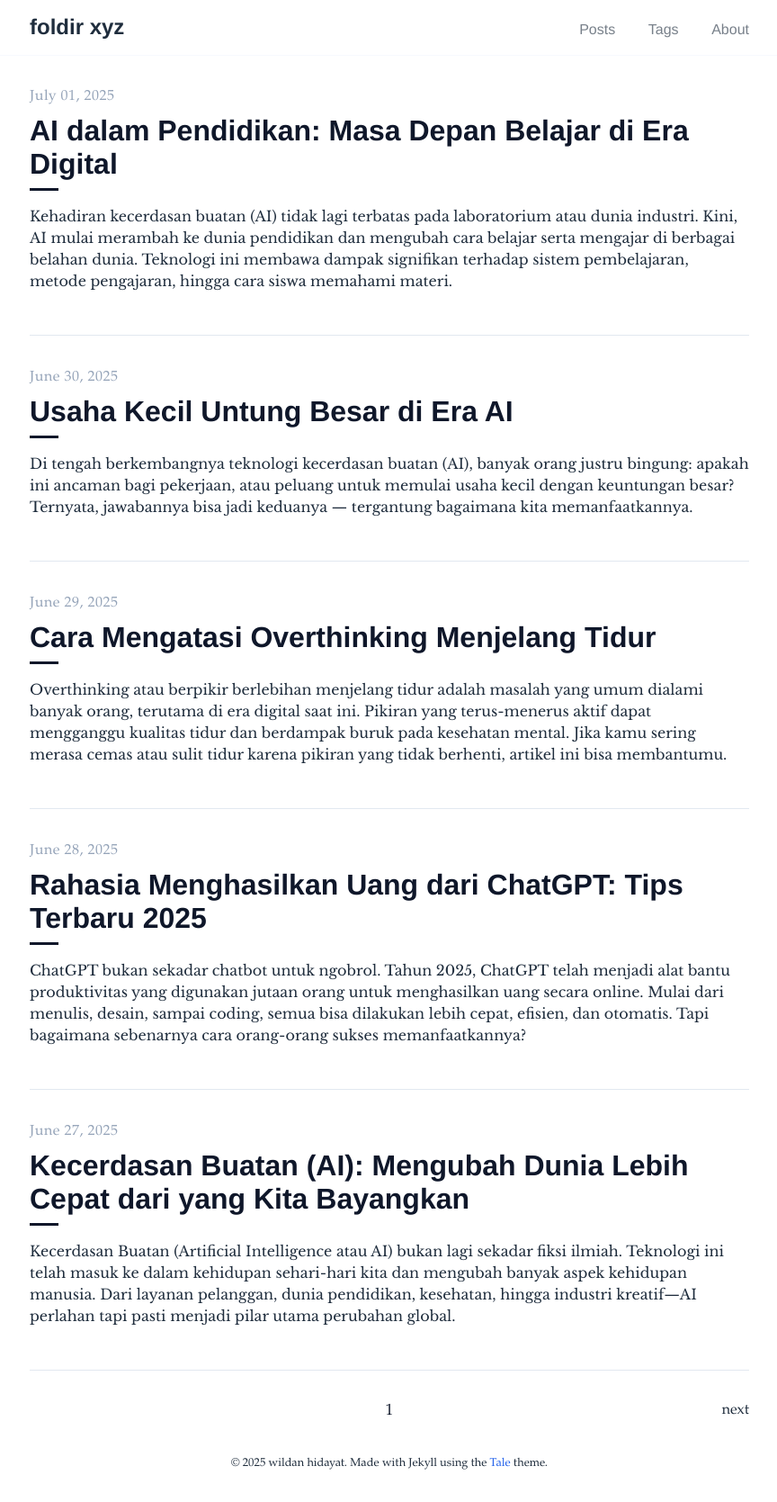
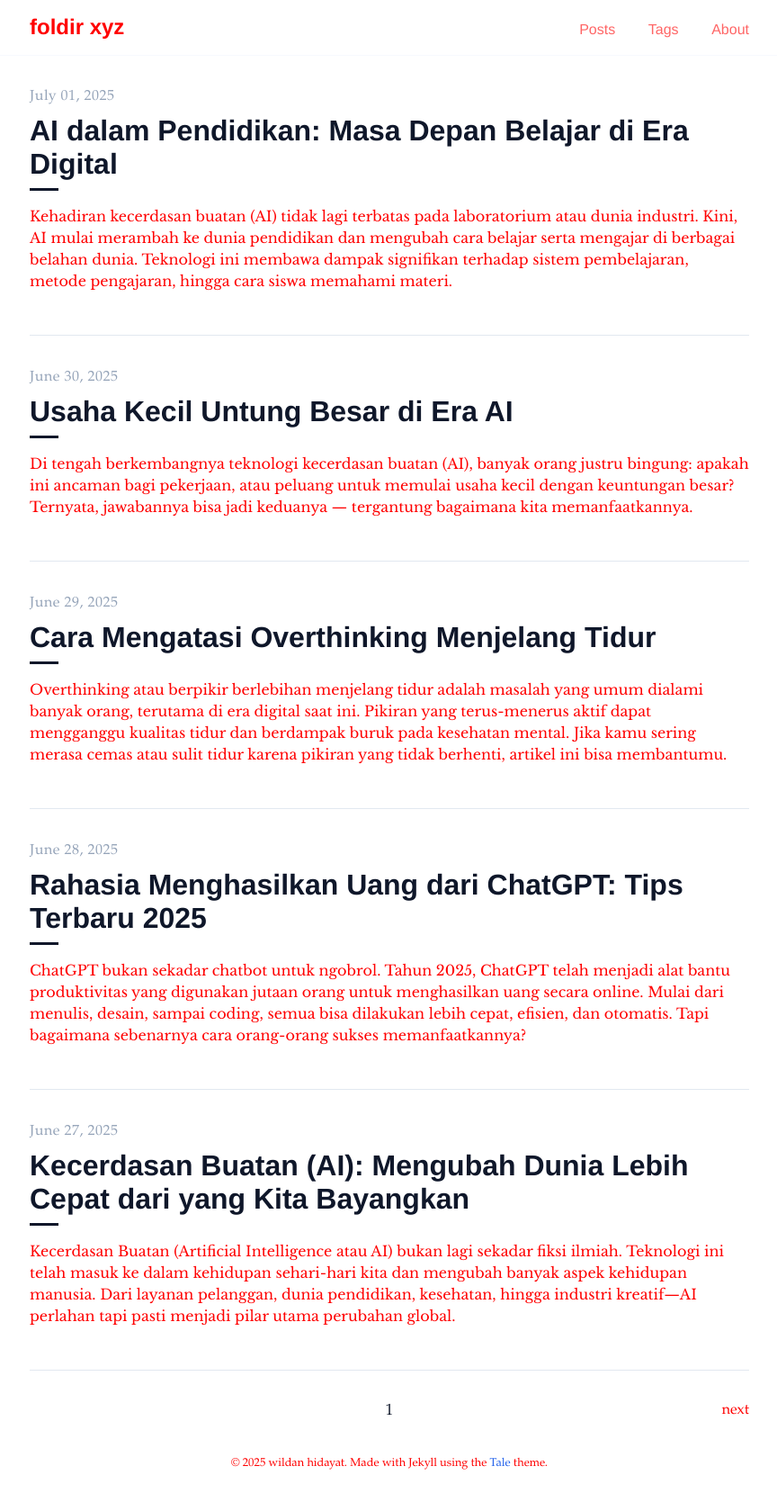
Before and after one commit to foldirku/foldirku.github.io, a Jekyll site: the page built from index.html, in a window 1280 px wide. Shown: the whole page at 90% size, without its empty margins (207-1071 px from the left). Built offline with Jekyll 4.4.1, drawn with Linux system fonts in a browser that asks for light colours; the list of posts is cut into pages by our own code.

Commit message:
Update _variables.scss

```diff
--- a/_sass/tale/_variables.scss
+++ b/_sass/tale/_variables.scss
@@ -1,5 +1,5 @@
 // Colors — Modern Blue Theme
-$default-color: #1f2d3d ;        // teks utama
+$default-color: red ;        // teks utama
 $default-shade: #0f172a !default;        // nav atau judul
 $default-tint: #94a3b8 !default;         // teks pasif
 $grey-1: #cbd5e1 !default;
```
